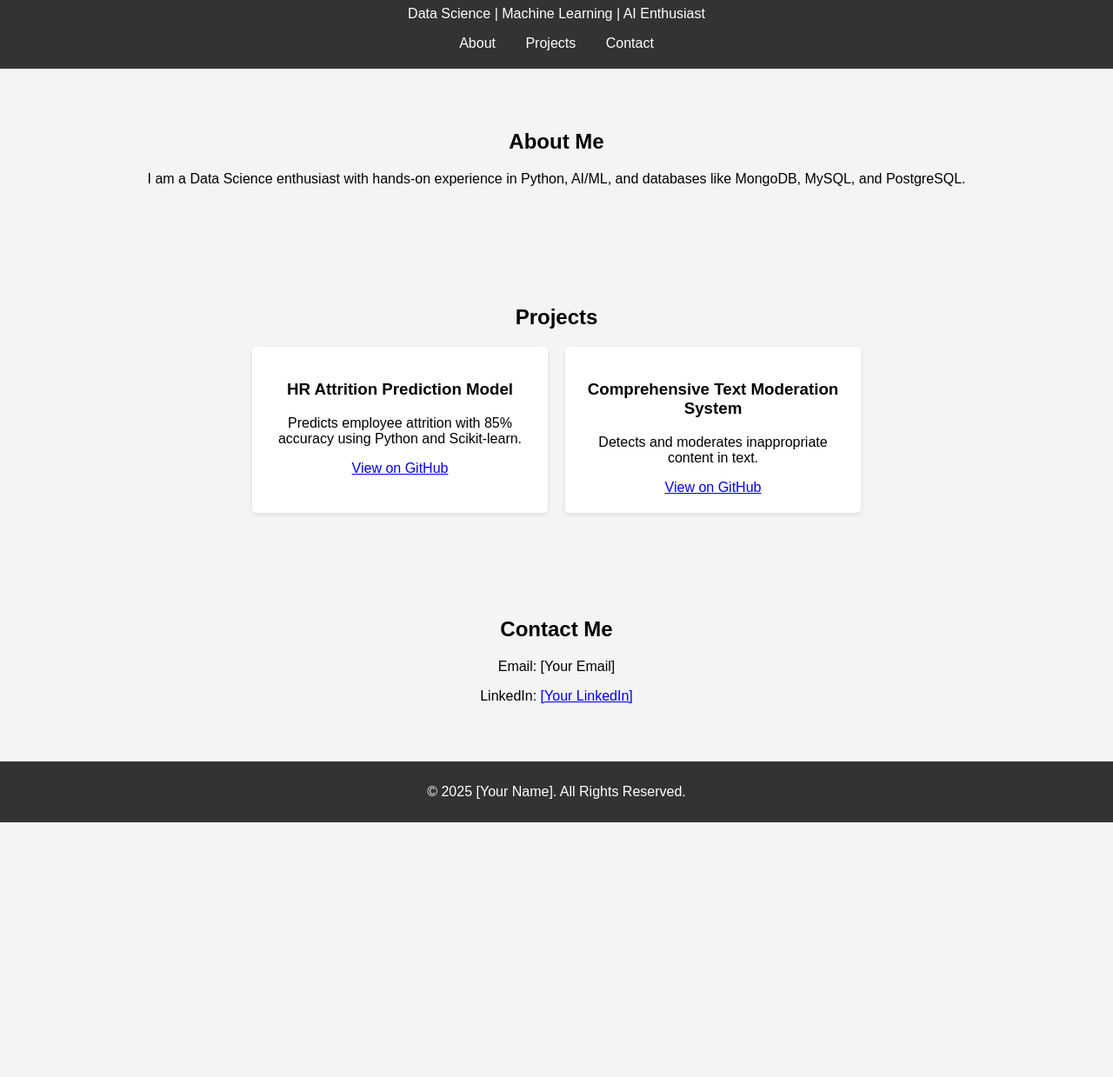
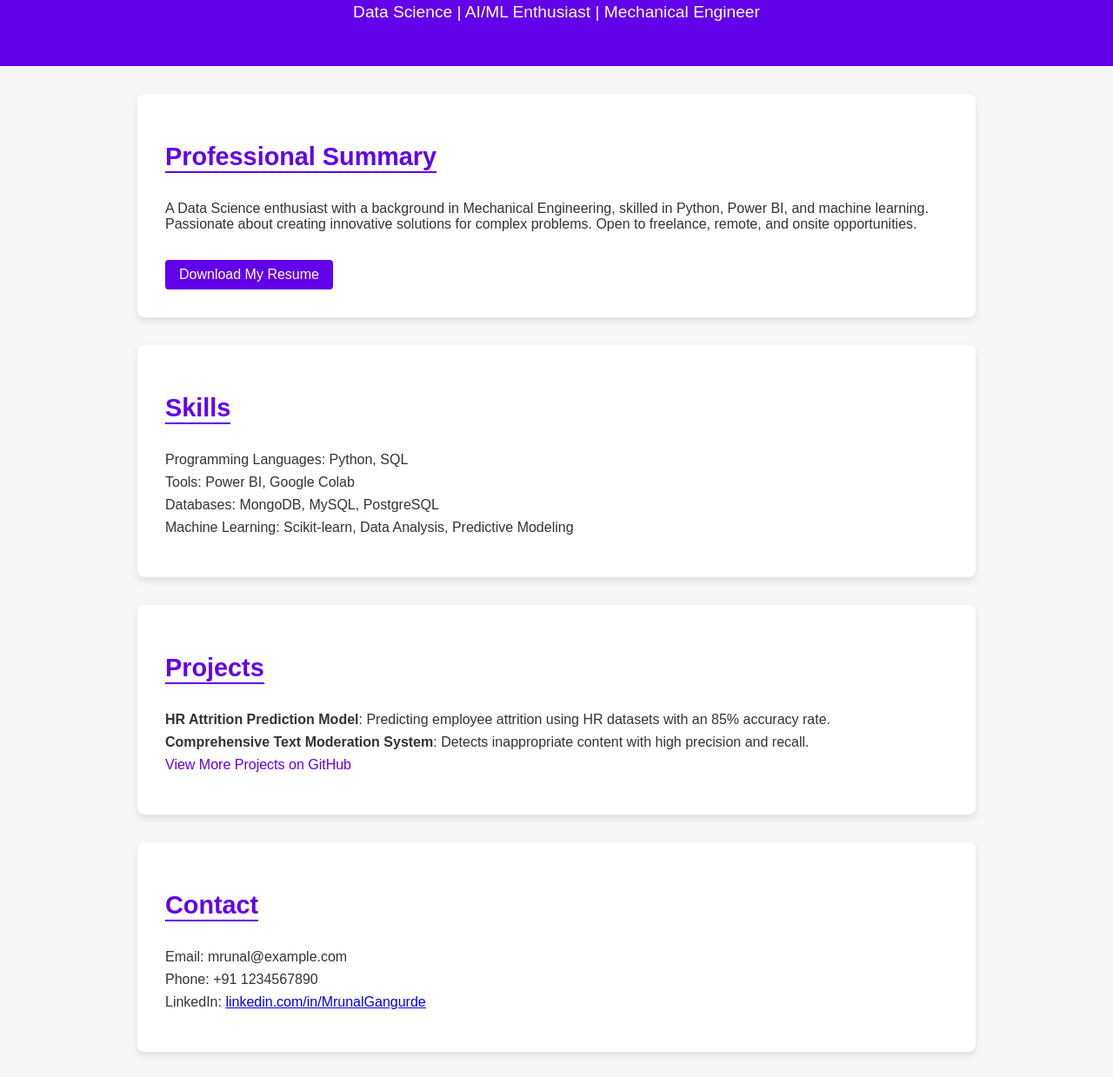
Before and after one commit to MrunalGangurde/clt-visualization, a plain HTML site: page index.html in a window 1280 px wide. Shown: the part 93-1332 px from the top of the page at 87% size. Before the commit the page ends 1039 px from the top, so only its background shows below. Drawn offline with Linux system fonts and the light colour scheme.

Commit message:
Update index.html

```diff
--- a/index.html
+++ b/index.html
@@ -3,58 +3,161 @@
 <head>
   <meta charset="UTF-8">
   <meta name="viewport" content="width=device-width, initial-scale=1.0">
-    <title>[Your Name] | Portfolio</title>
-    <link rel="stylesheet" href="style.css">
+  <title>Mrunal Gangurde | Portfolio</title>
   <style>
-        body { font-family: Arial, sans-serif; margin: 0; padding: 0; background-color: #f4f4f4; }
-        header { background-color: #333; color: #fff; padding: 20px 0; text-align: center; }
-        nav a { margin: 0 15px; color: #fff; text-decoration: none; }
-        section { padding: 50px; text-align: center; }
-        .projects { display: flex; justify-content: center; gap: 20px; flex-wrap: wrap; }
-        .project-card { background-color: #fff; padding: 20px; width: 300px; box-shadow: 0 2px 5px rgba(0,0,0,0.1); border-radius: 5px; }
-        footer { background-color: #333; color: #fff; padding: 10px 0; text-align: center; }
+    /* General Styles */
+    body {
+      font-family: Arial, sans-serif;
+      margin: 0;
+      padding: 0;
+      background: #f7f7f7;
+      color: #333;
+    }
+
+    header {
+      text-align: center;
+      padding: 2rem;
+      background: #6200ea;
+      color: white;
+    }
+
+    header img {
+      border-radius: 50%;
+      width: 150px;
+      height: 150px;
+      margin-bottom: 1rem;
+    }
+
+    header h1 {
+      margin: 0;
+      font-size: 2.5rem;
+    }
+
+    header p {
+      font-size: 1.2rem;
+    }
+
+    /* Section Styles */
+    section {
+      max-width: 900px;
+      margin: 2rem auto;
+      background: white;
+      border-radius: 8px;
+      box-shadow: 0 4px 8px rgba(0, 0, 0, 0.1);
+      padding: 2rem;
+    }
+
+    section h2 {
+      font-size: 1.8rem;
+      margin-bottom: 1rem;
+      color: #6200ea;
+      border-bottom: 2px solid #6200ea;
+      display: inline-block;
+    }
+
+    .skills ul, .projects ul, .contact ul {
+      list-style: none;
+      padding: 0;
+    }
+
+    .skills li, .projects li, .contact li {
+      margin: 0.5rem 0;
+    }
+
+    .projects a {
+      text-decoration: none;
+      color: #6200ea;
+    }
+
+    .resume-download {
+      display: inline-block;
+      margin-top: 1rem;
+      padding: 0.5rem 1rem;
+      background: #6200ea;
+      color: white;
+      text-decoration: none;
+      border-radius: 4px;
+    }
+
+    /* Footer */
+    footer {
+      text-align: center;
+      padding: 1rem;
+      background: #333;
+      color: white;
+      margin-top: 2rem;
+    }
+
+    footer a {
+      color: #6200ea;
+      text-decoration: none;
+    }
   </style>
 </head>
 <body>
+
 <header>
-        <h1>[Your Name]</h1>
-        <p>Data Science | Machine Learning | AI Enthusiast</p>
-        <nav>
-            <a href="#about">About</a>
-            <a href="#projects">Projects</a>
-            <a href="#contact">Contact</a>
-        </nav>
+<!--   <img src="profile-pic.jpg" alt="Mrunal Gangurde"> -->
+  <h1>Mrunal Gangurde</h1>
+  <p>Data Science | AI/ML Enthusiast | Mechanical Engineer</p>
 </header>
 
-    <section id="about">
-        <h2>About Me</h2>
-        <p>I am a Data Science enthusiast with hands-on experience in Python, AI/ML, and databases like MongoDB, MySQL, and PostgreSQL.</p>
+<section>
+  <h2>Professional Summary</h2>
+  <p>
+    A Data Science enthusiast with a background in Mechanical Engineering,
+    skilled in Python, Power BI, and machine learning. Passionate about creating
+    innovative solutions for complex problems. Open to freelance, remote, and onsite opportunities.
+  </p>
+  <a href="Mrunal Gangurde Resume.pdf" class="resume-download" download>Download My Resume</a>
 </section>
 
-    <section id="projects">
-        <h2>Projects</h2>
-        <div class="projects">
-            <div class="project-card">
-                <h3>HR Attrition Prediction Model</h3>
-                <p>Predicts employee attrition with 85% accuracy using Python and Scikit-learn.</p>
-                <a href="[GitHub-Link]" target="_blank">View on GitHub</a>
-            </div>
-            <div class="project-card">
-                <h3>Comprehensive Text Moderation System</h3>
-                <p>Detects and moderates inappropriate content in text.</p>
-                <a href="[GitHub-Link]" target="_blank">View on GitHub</a>
-            </div>
-        </div>
+<section class="skills">
+  <h2>Skills</h2>
+  <ul>
+    <li>Programming Languages: Python, SQL</li>
+    <li>Tools: Power BI, Google Colab</li>
+    <li>Databases: MongoDB, MySQL, PostgreSQL</li>
+    <li>Machine Learning: Scikit-learn, Data Analysis, Predictive Modeling</li>
+  </ul>
 </section>
 
-    <section id="contact">
-        <h2>Contact Me</h2>
-        <p>Email: [Your Email]</p>
-        <p>LinkedIn: <a href="[LinkedIn-Link]" target="_blank">[Your LinkedIn]</a></p>
+<section class="projects">
+  <h2>Projects</h2>
+  <ul>
+    <li>
+      <strong>HR Attrition Prediction Model</strong>: Predicting employee attrition using HR datasets with an 85% accuracy rate.
+    </li>
+    <li>
+      <strong>Comprehensive Text Moderation System</strong>: Detects inappropriate content with high precision and recall.
+    </li>
+    <li>
+      <a href="https://github.com/MrunalGangurde" target="_blank">View More Projects on GitHub</a>
+    </li>
+  </ul>
+</section>
+
+<section class="contact">
+  <h2>Contact</h2>
+  <ul>
+    <li>Email: mrunal@example.com</li>
+    <li>Phone: +91 1234567890</li>
+    <li>
+      LinkedIn: <a href="https://www.linkedin.com/in/mrunal-gangurde-b0b32631a/" target="_blank">linkedin.com/in/MrunalGangurde</a>
+    </li>
+  </ul>
+</section>
+
+<section class="extra">
+  <h2>Extras</h2>
+  <ul>
+    <li><strong>Achievements:</strong> 1st Runner Up at Smart India Hackathon 2022, Developed a spherical amphibious robot for search and rescue operations.</li>
+    <li><strong>Hobbies:</strong> Reading, solving puzzles, and exploring AI advancements.</li>
+  </ul>
 </section>
 
 <footer>
-        <p>&copy; 2025 [Your Name]. All Rights Reserved.</p>
+  <p>© 2024 Mrunal Gangurde. Built with ❤️ and hosted on <a href="https://github.com/" target="_blank">GitHub Pages</a>.</p>
 </footer>
+
 </body>
-</html>
```
Lines whose indentation alone changed are shown as unchanged.
